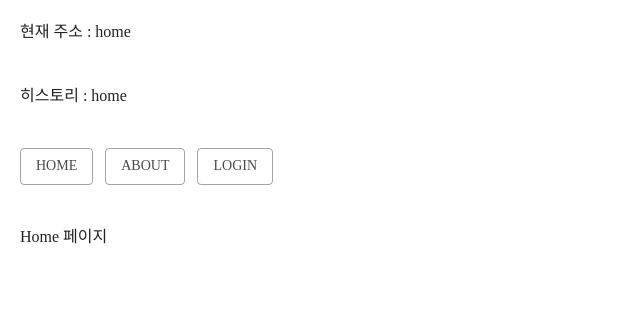
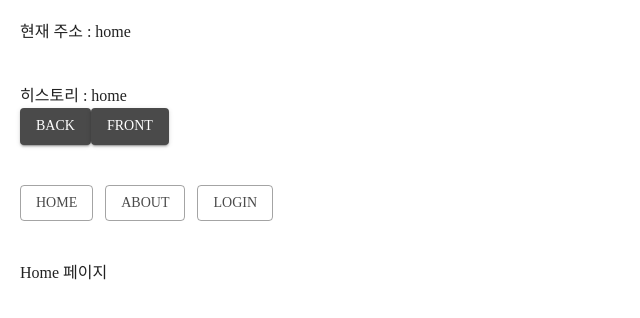
Before and after one commit to Bravetomato/react-proj, a React (Create React App) app: page / in a window 1280 px wide. Shown: the top 318 px of the page, without its empty margins (0-640 px from the left). Built offline with nearby package versions, Linux system fonts and the light colour scheme; a web font is replaced by a local one; what recoil-persist would draw is missing.

Commit message:
RouterEx-이전페이지, 다음페이지 이동

```diff
--- a/src/RouterEx.js
+++ b/src/RouterEx.js
@@ -1,7 +1,7 @@
 import React, { useState } from "react";
 import { Button, } from "@mui/material";
 
-// page 이동기록 히스토리
+// page 앞으로 가기, 뒤로 가기 버튼 만들기.
 
 function HomePage() {
     return(
@@ -29,22 +29,52 @@ function LoginPage() {
 
 function useHistory() {
     const initialUrl = "home";
-    // home 을 initialUrl 변수에 넣어주면, home 대신 initialUrl 을 사용하면 된다.
+    const [ currentIndex, setCurrentIndex ] = useState(0);
+    // 현재 index 를 0으로 설정.
     const [ url, setUrl ] = useState(initialUrl);
     const [ historyUrls, setHistoryUrls ] = useState([initialUrl]);
-    // const [ historyUrls, setHistoryUrls ] 의 경우, 기록이 여러개 남기 때문에 [] 배열에 initialUrl을 담아준다.
 
     // 클릭하면 movePage의 seturl이 home으로 변화하고, setHistoryUrls에 적용됨.
     const movePage = (url) => {
         setUrl(url);
         setHistoryUrls([url, ...historyUrls]);
-        // 방금 클릭한 url 먼저 나오고, 기존 기록 url들이 나타남.
+    };
+
+    // 뒤로가기 버튼
+    const movePrev = () => {
+        // historyUrls 의 길이 이상으로 뒤로 갈 수 없도록 -1을 해준다.
+        // 히스토리에 페이지가 하나일때 뒤로 가지 않고 현 페이지 보여주기 위해
+        if ( currentIndex == historyUrls.length - 1 ) {
+            return false;
+        }
+
+        const url = historyUrls[currentIndex + 1];
+        // currentIndex 즉 현재 0이기 때문에 +1 해서 뒤로 가는것
+        setUrl(url);
+        // 현 url 은 0 으로 세팅.
+        setCurrentIndex(currentIndex + 1);
+        // setCurrentIndex 은 1 로 세팅.
+
+    };
+
+    // 앞으로가기 버튼
+    const moveNext = () => {
+        // 현재 페이지 그 이상 이동할 수 없도록 설정.
+        if ( currentIndex == 0 ) {
+            return false;
+        }
+
+        const url = historyUrls[currentIndex - 1];
+        setUrl(url);
+        setCurrentIndex(currentIndex - 1);
     };
 
     return {
         url,
         movePage,
         historyUrls,
+        movePrev,
+        moveNext,
     };
 }
 
@@ -53,9 +83,12 @@ export default function RouterEx() {
 
     return(
         <>
-        {/* 현재 url을 표시하기 위해 */}
         <div className="p-5">현재 주소 : {history.url}</div>
-        <div className="p-5">히스토리 : {history.historyUrls.join(",")}</div>
+        <div className="p-5">히스토리 : {history.historyUrls.join(",")}
+        <br />
+        <Button variant="contained" onClick={history.movePrev}>back</Button>
+        <Button variant="contained" onClick={history.moveNext}>front</Button>
+        </div>
          <ul className="flex gap-3 p-5">
             {/* 클릭시 history 에 있는 movePage 를 home 으로 바꿔준다.  */}
             <li onClick={() => history.movePage("home")} className="hover:text-red-300 cursor-pointer">
```
